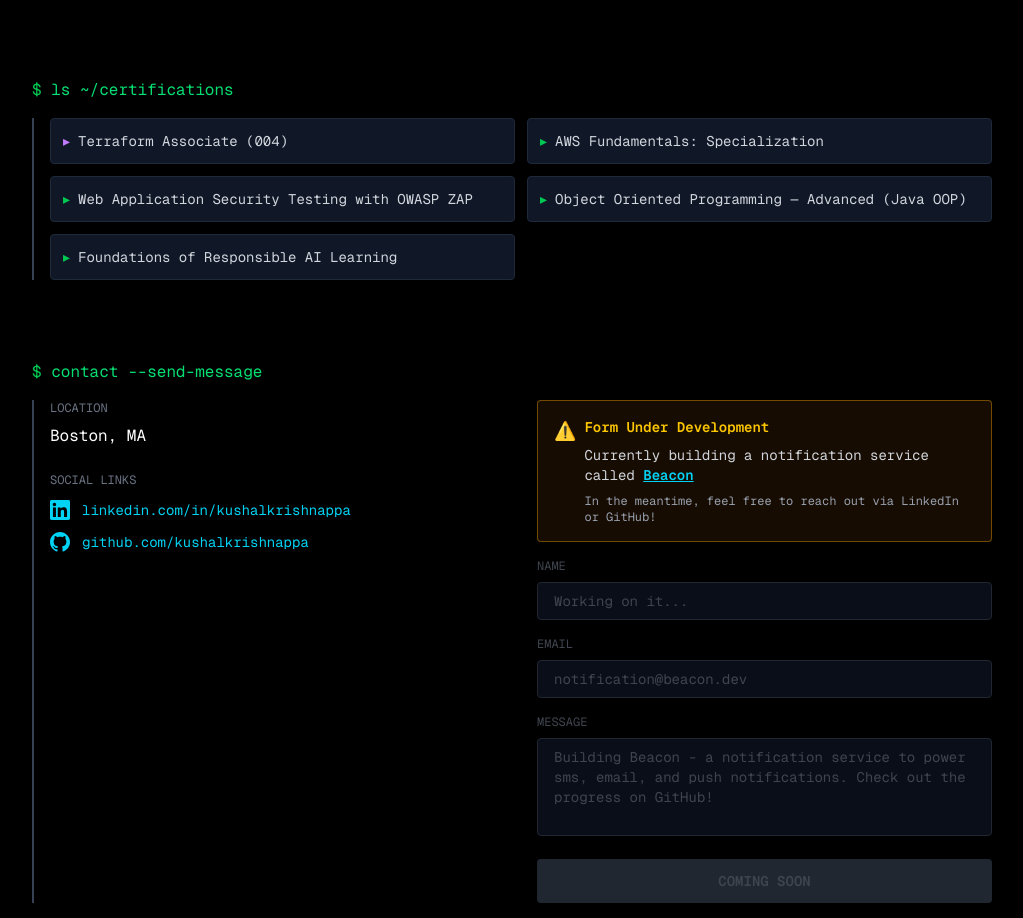
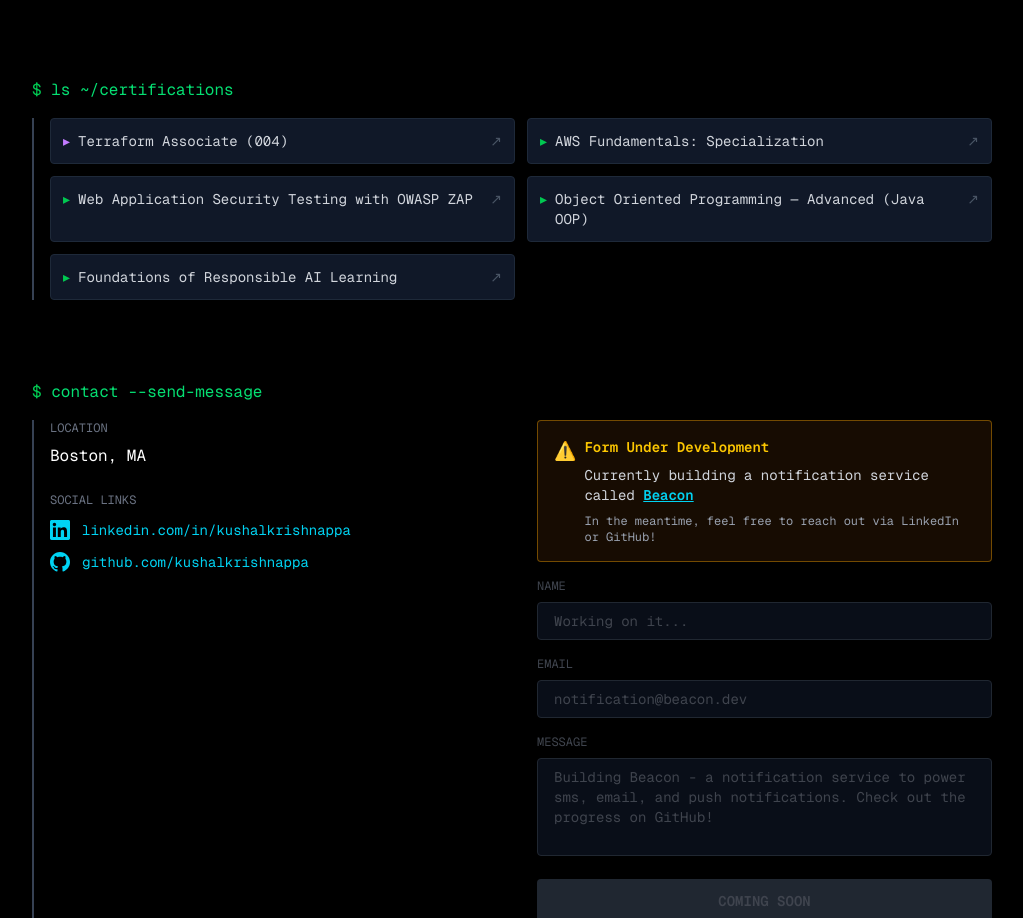
Before and after one commit to kushalkrishnappa/portfolio, a Next.js app: page / in a window 1280 px wide. Shown: the part 4838-5756 px from the top of the page, without its empty margins (128-1151 px from the left). Built offline with nearby package versions, Linux system fonts and the light colour scheme.

Commit message:
feat: link certifications to their credential pages

```diff
--- a/src/app/components/sections/Certifications.tsx
+++ b/src/app/components/sections/Certifications.tsx
@@ -7,15 +7,36 @@ export default function Certifications() {
       <SectionHeader command="ls ~/certifications" />
       <div className="pl-4 border-l-2 border-gray-700">
         <div className="grid grid-cols-1 sm:grid-cols-2 gap-3">
-          {certifications.map((cert) => (
-            <div
-              key={cert.name}
-              className="bg-gray-900 border border-gray-800 p-3 rounded text-sm flex items-start"
-            >
+          {certifications.map((cert) => {
+            const marker = (
               <span className={`mr-2 ${cert.featured ? "text-purple-400" : "text-green-500"}`}>▸</span>
-              <span className="text-gray-300">{cert.name}</span>
-            </div>
-          ))}
+            );
+            const baseClasses =
+              "bg-gray-900 border border-gray-800 p-3 rounded text-sm flex items-start";
+
+            return cert.url ? (
+              <a
+                key={cert.name}
+                href={cert.url}
+                target="_blank"
+                rel="noopener noreferrer"
+                className={`${baseClasses} hover:border-gray-600 transition-colors group`}
+              >
+                {marker}
+                <span className="text-gray-300 group-hover:text-cyan-400 transition-colors">
+                  {cert.name}
+                </span>
+                <span className="ml-auto pl-2 text-gray-600 group-hover:text-cyan-400 transition-colors">
+                  ↗
+                </span>
+              </a>
+            ) : (
+              <div key={cert.name} className={baseClasses}>
+                {marker}
+                <span className="text-gray-300">{cert.name}</span>
+              </div>
+            );
+          })}
         </div>
       </div>
     </section>
--- a/src/data/certifications.ts
+++ b/src/data/certifications.ts
@@ -1,9 +1,25 @@
 import { Certification } from "@/types";
 
 export const certifications: Certification[] = [
-  { name: "Terraform Associate (004)", featured: true },
-  { name: "AWS Fundamentals: Specialization" },
-  { name: "Web Application Security Testing with OWASP ZAP" },
-  { name: "Object Oriented Programming — Advanced (Java OOP)" },
-  { name: "Foundations of Responsible AI Learning" },
+  {
+    name: "Terraform Associate (004)",
+    featured: true,
+    url: "https://www.credly.com/earner/earned/share/df6bb8a4-1c6f-4642-837f-0acde87c967d",
+  },
+  {
+    name: "AWS Fundamentals: Specialization",
+    url: "https://www.coursera.org/account/accomplishments/specialization/9KKA8WYKURFH",
+  },
+  {
+    name: "Web Application Security Testing with OWASP ZAP",
+    url: "https://coursera.org/verify/YYBVCUFU6QSS",
+  },
+  {
+    name: "Object Oriented Programming — Advanced (Java OOP)",
+    url: "https://ude.my/UC-92ff2ad5-93d3-428d-a43a-269f35d14185",
+  },
+  {
+    name: "Foundations of Responsible AI Learning",
+    url: "https://badgr.com/public/assertions/9-3m4cbhQemEkAlKgpfYTg?identity__email=krishnappa.kus%40northeastern.edu",
+  },
 ];
--- a/src/types/index.ts
+++ b/src/types/index.ts
@@ -63,6 +63,7 @@ export interface Publication {
 export interface Certification {
   name: string;
   featured?: boolean;
+  url?: string;
 }
 
 export interface BlogPostMeta {
```
